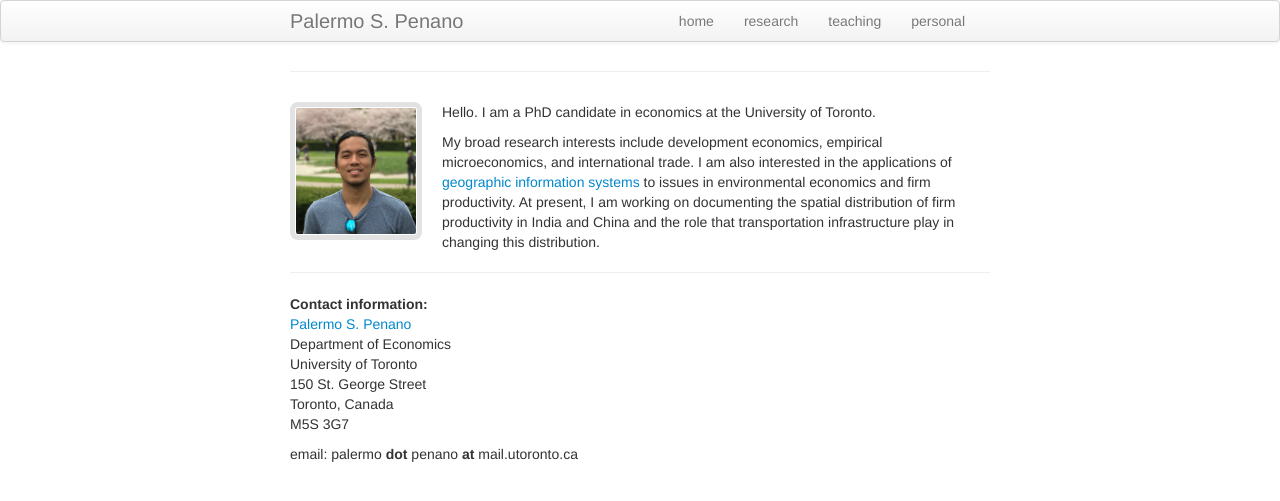
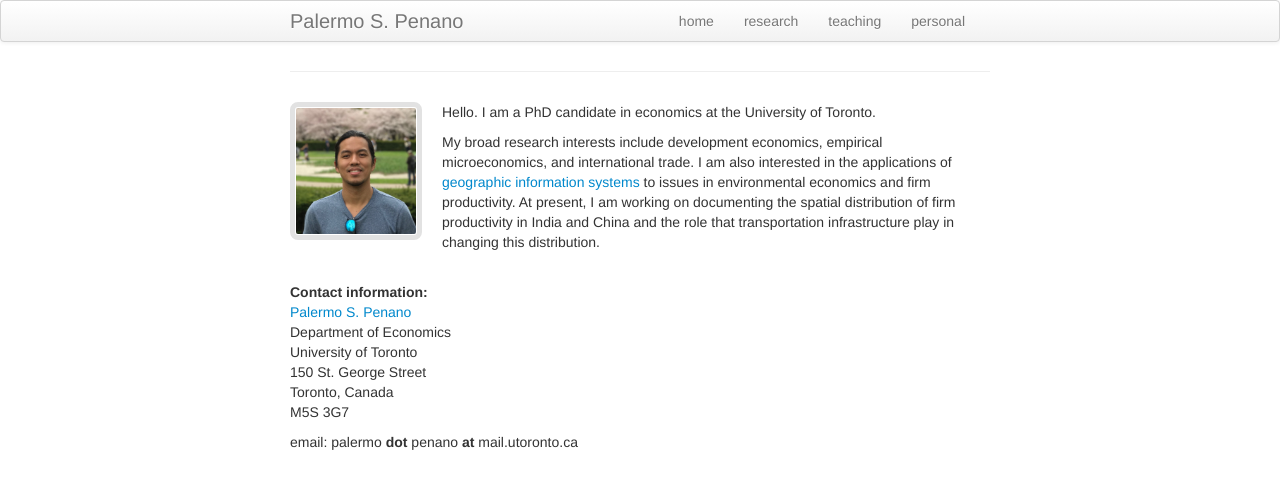
Before and after one commit to palpen/palermopenano, a Jekyll site: the page built from index.md, in a window 1280 px wide. Shown: the top 501 px of the page. Built offline with Jekyll 4.4.1, drawn with Linux system fonts in a browser that asks for light colours.

Commit message:
minor fixes

```diff
--- a/assets/themes/twitter/css/kbroman.css
+++ b/assets/themes/twitter/css/kbroman.css
@@ -10,6 +10,7 @@ a code {
   color: #08c;
 }
 
+/*color when hovering over link*/
 a:hover {
     color: darkslateblue;
     background-color: #e3e4fa;
--- a/index.md
+++ b/index.md
@@ -8,7 +8,7 @@ Hello. I am a PhD candidate in economics at the University of Toronto.
 
 My broad research interests include development economics, empirical microeconomics, and international trade. I am also interested in the applications of [geographic information systems][1] to issues in environmental economics and firm productivity. At present, I am working on documenting the spatial distribution of firm productivity in India and China and the role that transportation infrastructure play in changing this distribution.
 
-___
+<br/>
 **Contact information:** <br/>
 [Palermo S. Penano](https://www.economics.utoronto.ca/index.php/index/person/gradStudent/1000955) <br/>
 Department of Economics <br/>
```
